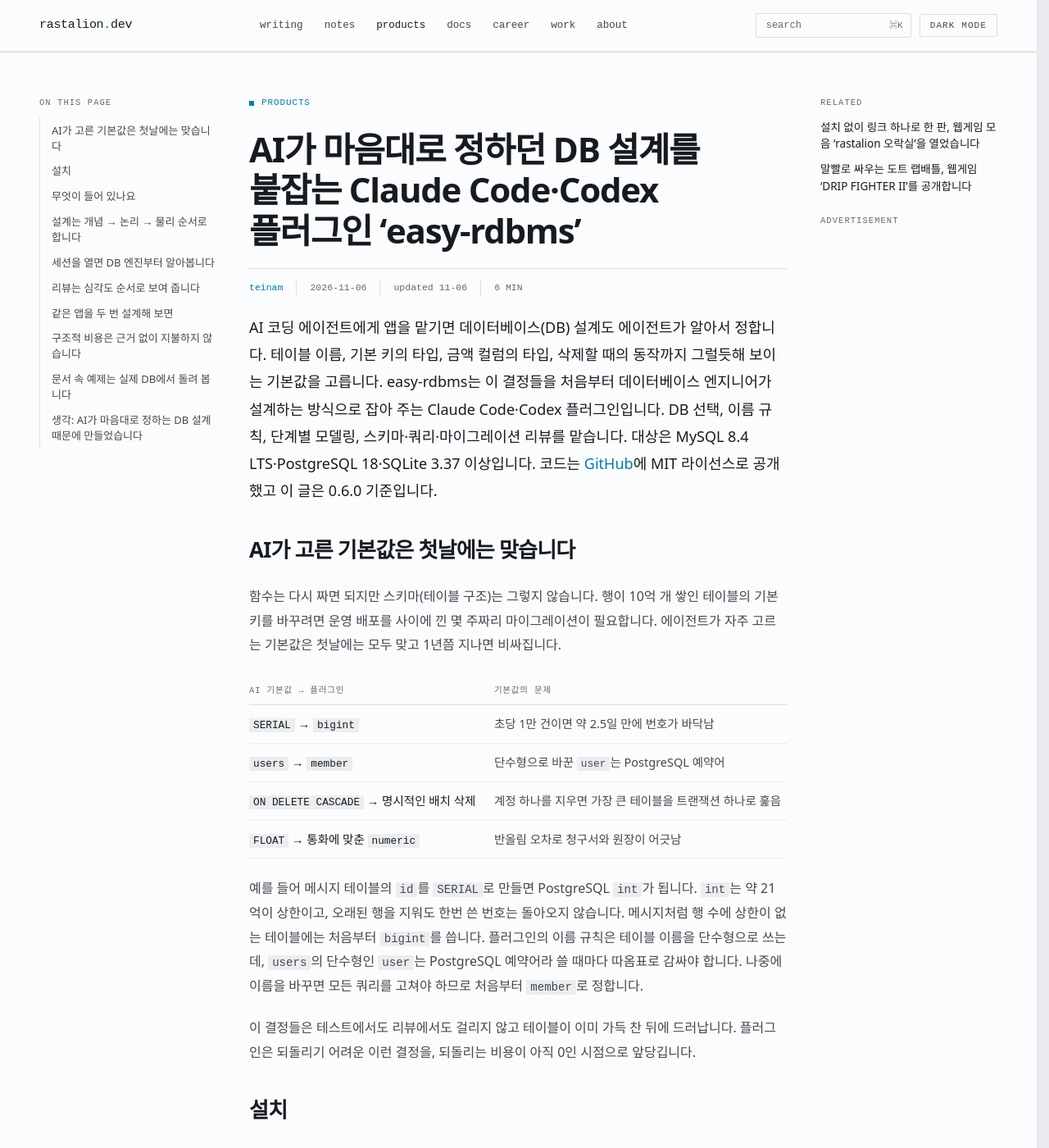
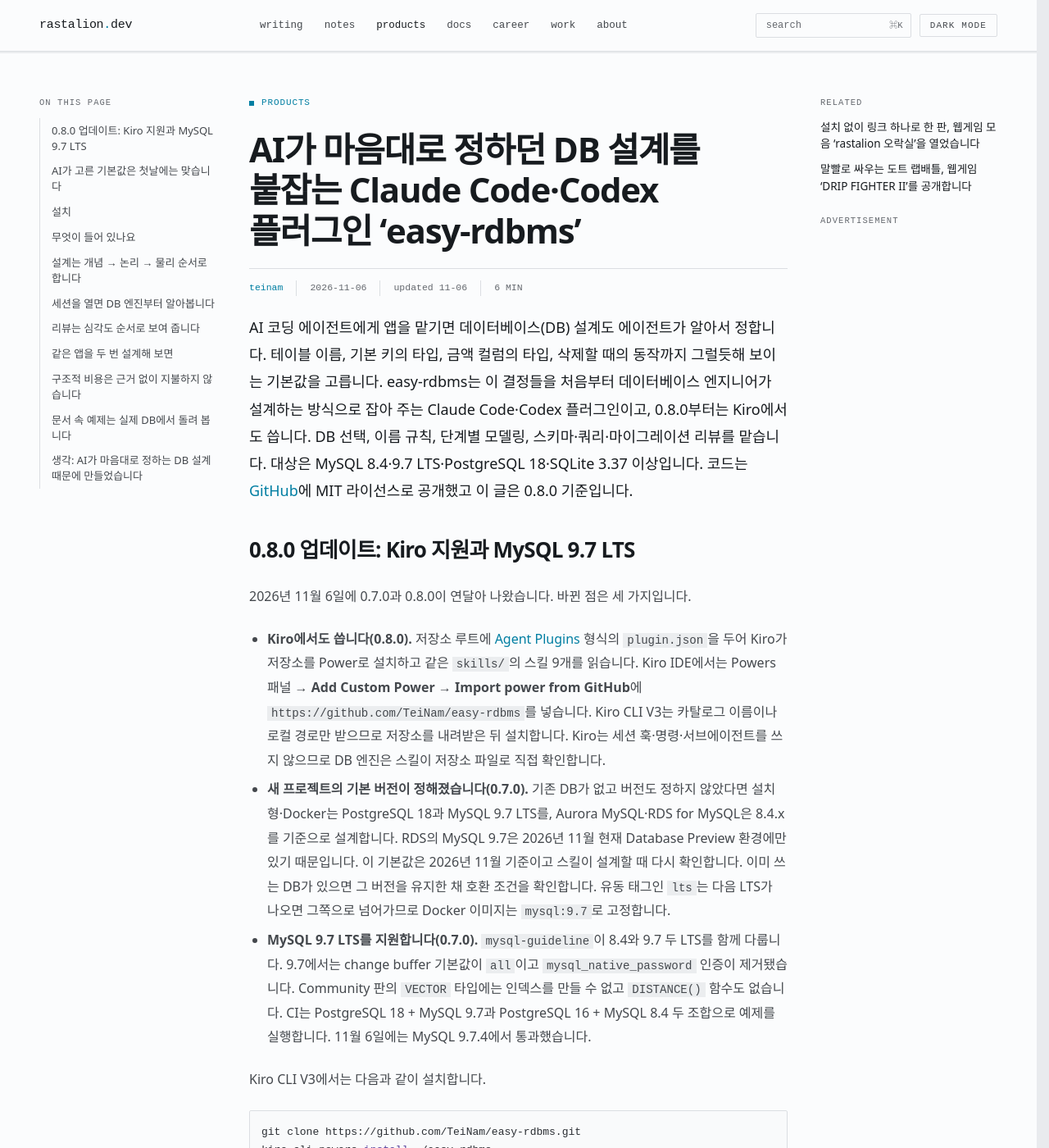
Before and after one commit to TeiNam/teinam.github.io, a Jekyll site: the page built from _posts/2026-11-06-easy-rdbms-plugin.md, in a window 1280 px wide and 1400 px high. Shown: the whole window at 82% size. Built offline with Jekyll 4.4.1, drawn with Linux system fonts in a browser that asks for light colours; some web fonts are replaced; comment, search, counter and statistics services are not loaded; some of the changed text lies outside the part shown.

Commit message:
docs: easy-rdbms 글에 0.7.0·0.8.0 업데이트 반영 (#66)
상단에 Kiro 지원·신규 구성 기본 버전·MySQL 9.7 LTS 절을 넣고
본문의 기준 버전·대상 엔진·스킬 공유 범위·CI 조합을 0.8.0 에 맞춘다.

Co-authored-by: Claude Opus 5.5 <noreply@anthropic.com>

````diff
--- a/_posts/2026-11-06-easy-rdbms-plugin.md
+++ b/_posts/2026-11-06-easy-rdbms-plugin.md
@@ -3,13 +3,36 @@ date: 2026-11-06 00:00:00 +0900
 title: "AI가 마음대로 정하던 DB 설계를 붙잡는 Claude Code·Codex 플러그인 ‘easy-rdbms’"
 category: products
 subcategory: 개발 도구
-excerpt: "바이브 코딩으로 앱을 만들 때 AI가 기본값으로 정해 버리는 데이터베이스 설계를 처음부터 바로잡는 Claude Code·Codex 플러그인 easy-rdbms를 소개합니다. DB 선택, 이름 규칙, 개념→논리→물리 단계 모델링, 스키마·쿼리·마이그레이션 리뷰를 MySQL 8.4·PostgreSQL 18·SQLite 기준으로 다룹니다."
+excerpt: "바이브 코딩으로 앱을 만들 때 AI가 기본값으로 정해 버리는 데이터베이스 설계를 처음부터 바로잡는 Claude Code·Codex 플러그인 easy-rdbms를 소개합니다. DB 선택, 이름 규칙, 개념→논리→물리 단계 모델링, 스키마·쿼리·마이그레이션 리뷰를 MySQL 8.4·9.7 LTS·PostgreSQL 18·SQLite 기준으로 다룹니다. 0.8.0부터 Kiro에서도 씁니다."
 last_modified_at: 2026-11-06
 permalink: /products/:title/
 image: /assets/img/og/easy-rdbms-plugin.png
 ---
 
-AI 코딩 에이전트에게 앱을 맡기면 데이터베이스(DB) 설계도 에이전트가 알아서 정합니다. 테이블 이름, 기본 키의 타입, 금액 컬럼의 타입, 삭제할 때의 동작까지 그럴듯해 보이는 기본값을 고릅니다. easy-rdbms는 이 결정들을 처음부터 데이터베이스 엔지니어가 설계하는 방식으로 잡아 주는 Claude Code·Codex 플러그인입니다. DB 선택, 이름 규칙, 단계별 모델링, 스키마·쿼리·마이그레이션 리뷰를 맡습니다. 대상은 MySQL 8.4 LTS·PostgreSQL 18·SQLite 3.37 이상입니다. 코드는 [GitHub](https://github.com/TeiNam/easy-rdbms)에 MIT 라이선스로 공개했고 이 글은 0.6.0 기준입니다.
+AI 코딩 에이전트에게 앱을 맡기면 데이터베이스(DB) 설계도 에이전트가 알아서 정합니다. 테이블 이름, 기본 키의 타입, 금액 컬럼의 타입, 삭제할 때의 동작까지 그럴듯해 보이는 기본값을 고릅니다. easy-rdbms는 이 결정들을 처음부터 데이터베이스 엔지니어가 설계하는 방식으로 잡아 주는 Claude Code·Codex 플러그인이고, 0.8.0부터는 Kiro에서도 씁니다. DB 선택, 이름 규칙, 단계별 모델링, 스키마·쿼리·마이그레이션 리뷰를 맡습니다. 대상은 MySQL 8.4·9.7 LTS·PostgreSQL 18·SQLite 3.37 이상입니다. 코드는 [GitHub](https://github.com/TeiNam/easy-rdbms)에 MIT 라이선스로 공개했고 이 글은 0.8.0 기준입니다.
+
+## 0.8.0 업데이트: Kiro 지원과 MySQL 9.7 LTS
+
+2026년 11월 6일에 0.7.0과 0.8.0이 연달아 나왔습니다. 바뀐 점은 세 가지입니다.
+
+- **Kiro에서도 씁니다(0.8.0).** 저장소 루트에 [Agent Plugins](https://agent-plugins.org/) 형식의 `plugin.json`을 두어 Kiro가 저장소를 Power로 설치하고 같은 `skills/`의 스킬 9개를 읽습니다. Kiro IDE에서는 Powers 패널 → **Add Custom Power** → **Import power from GitHub**에 `https://github.com/TeiNam/easy-rdbms`를 넣습니다. Kiro CLI V3는 카탈로그 이름이나 로컬 경로만 받으므로 저장소를 내려받은 뒤 설치합니다. Kiro는 세션 훅·명령·서브에이전트를 쓰지 않으므로 DB 엔진은 스킬이 저장소 파일로 직접 확인합니다.
+- **새 프로젝트의 기본 버전이 정해졌습니다(0.7.0).** 기존 DB가 없고 버전도 정하지 않았다면 설치형·Docker는 PostgreSQL 18과 MySQL 9.7 LTS를, Aurora MySQL·RDS for MySQL은 8.4.x를 기준으로 설계합니다. RDS의 MySQL 9.7은 2026년 11월 현재 Database Preview 환경에만 있기 때문입니다. 이 기본값은 2026년 11월 기준이고 스킬이 설계할 때 다시 확인합니다. 이미 쓰는 DB가 있으면 그 버전을 유지한 채 호환 조건을 확인합니다. 유동 태그인 `lts`는 다음 LTS가 나오면 그쪽으로 넘어가므로 Docker 이미지는 `mysql:9.7`로 고정합니다.
+- **MySQL 9.7 LTS를 지원합니다(0.7.0).** `mysql-guideline`이 8.4와 9.7 두 LTS를 함께 다룹니다. 9.7에서는 change buffer 기본값이 `all`이고 `mysql_native_password` 인증이 제거됐습니다. Community 판의 `VECTOR` 타입에는 인덱스를 만들 수 없고 `DISTANCE()` 함수도 없습니다. CI는 PostgreSQL 18 + MySQL 9.7과 PostgreSQL 16 + MySQL 8.4 두 조합으로 예제를 실행합니다. 11월 6일에는 MySQL 9.7.4에서 통과했습니다.
+
+Kiro CLI V3에서는 다음과 같이 설치합니다.
+
+```bash
+git clone https://github.com/TeiNam/easy-rdbms.git
+kiro-cli powers install ./easy-rdbms
+```
+
+이미 설치했다면 Claude Code는 `/easy-rdbms:update`, Codex는 `$easy-rdbms:update`로 업데이트합니다. Kiro에서는 easy-rdbms 업데이트를 요청하거나, IDE에서 Power의 **Check for updates**를 누릅니다. CLI에서는 내려받은 저장소를 갱신한 뒤 같은 경로로 다시 설치합니다.
+
+```bash
+git -C easy-rdbms pull --ff-only && kiro-cli powers install ./easy-rdbms
+```
+
+새 기본 버전은 모델로도 시험했습니다. 버전을 정하지 않은 신규 프로젝트의 기본 버전을 물었을 때, 스킬을 읽은 Haiku·Sonnet·Opus는 모두 Docker MySQL 9.7 LTS, Aurora·RDS 8.4.x, PostgreSQL 18을 고르고 8.4와 9.7의 change buffer 차이를 짚었습니다.
 
 ## AI가 고른 기본값은 첫날에는 맞습니다
 
@@ -42,11 +65,11 @@ codex plugin marketplace add TeiNam/easy-rdbms
 codex plugin add easy-rdbms@easy-rdbms
 ```
 
-Codex는 플러그인 훅(정해진 시점에 실행되는 스크립트)을 자동으로 신뢰하지 않습니다. 설치한 뒤 `/hooks`에서 Easy RDBMS의 `SessionStart` 훅을 확인하고 신뢰해야 DB 엔진 자동 감지가 켜집니다. 업데이트는 Claude Code에서 `/easy-rdbms:update`, Codex에서 `$easy-rdbms:update`로 합니다.
+Codex는 플러그인 훅(정해진 시점에 실행되는 스크립트)을 자동으로 신뢰하지 않습니다. 설치한 뒤 `/hooks`에서 Easy RDBMS의 `SessionStart` 훅을 확인하고 신뢰해야 DB 엔진 자동 감지가 켜집니다. 업데이트는 Claude Code에서 `/easy-rdbms:update`, Codex에서 `$easy-rdbms:update`로 합니다. Kiro에 설치하는 방법은 앞의 0.8.0 업데이트 절에 정리했습니다.
 
 ## 무엇이 들어 있나요
 
-스킬 9개가 들어 있고 Claude Code와 Codex가 같은 `skills/` 디렉터리를 함께 씁니다. 스킬(skill)은 에이전트가 특정 작업을 할 때 꺼내 읽는 지침 묶음입니다. 작업 내용이 스킬과 맞으면 자동으로 쓰이고 이름을 불러 직접 쓸 수도 있습니다.
+스킬 9개가 들어 있고 Claude Code·Codex·Kiro가 같은 `skills/` 디렉터리를 함께 씁니다. 스킬(skill)은 에이전트가 특정 작업을 할 때 꺼내 읽는 지침 묶음입니다. 작업 내용이 스킬과 맞으면 자동으로 쓰이고 이름을 불러 직접 쓸 수도 있습니다.
 
 | 스킬 | 쓰는 곳 |
 | --- | --- |
@@ -54,7 +77,7 @@ Codex는 플러그인 훅(정해진 시점에 실행되는 스크립트)을 자
 | `rdbms-modeling` | 개념 → 논리 → 물리 설계, 단계 사이마다 확인 |
 | `rdbms-review` | 이미 있는 SQL·스키마·마이그레이션 리뷰 |
 | `rdbms-naming` | 테이블·컬럼·인덱스·제약 조건 이름과 데이터 타입 선택 |
-| `mysql-guideline` | MySQL 8.4 LTS 이상, Aurora MySQL |
+| `mysql-guideline` | MySQL 8.4·9.7 LTS, Aurora MySQL |
 | `postgres-guideline` | PostgreSQL 18, 16/17 호환, 관리형·Aurora, FDW·PostGIS·pgvector |
 | `sqlite-guideline` | SQLite 3.37 이상, 임베디드·로컬·프로토타입 |
 | `database-migrations` | 무중단 스키마 변경과 롤백 전략 |
@@ -76,7 +99,7 @@ Claude Code에서는 `/schema-design`·`/schema-review` 명령과 `rdbms-modeler
 
 ## 세션을 열면 DB 엔진부터 알아봅니다
 
-세션이 시작될 때 `SessionStart` 훅이 프로젝트의 `docker-compose.yml`·`.env`·`prisma/schema.prisma`·`package.json`·`requirements.txt`·`go.mod` 같은 파일을 읽어 어떤 DB를 쓰는지 찾습니다. 드라이버 이름이나 접속 문자열로 PostgreSQL·MySQL·MariaDB·SQLite를 가려내고 `rds.amazonaws.com`이나 `supabase` 같은 흔적이 있으면 배포 형태도 함께 알려 줍니다. 엔진이 하나로 정해지면 에이전트가 같은 질문을 다시 하지 않고 버전과 배포 형태만 확인합니다. 아무것도 찾지 못하면 아무 말도 하지 않습니다.
+세션이 시작될 때 `SessionStart` 훅이 프로젝트의 `docker-compose.yml`·`.env`·`prisma/schema.prisma`·`package.json`·`requirements.txt`·`go.mod` 같은 파일을 읽어 어떤 DB를 쓰는지 찾습니다. 드라이버 이름이나 접속 문자열로 PostgreSQL·MySQL·MariaDB·SQLite를 가려내고 `rds.amazonaws.com`이나 `supabase` 같은 흔적이 있으면 배포 형태도 함께 알려 줍니다. 엔진이 하나로 정해지면 에이전트가 같은 질문을 다시 하지 않고 버전과 배포 형태만 확인합니다. 아무것도 찾지 못하면 아무 말도 하지 않습니다. Kiro에는 이 훅이 없어서 스킬이 저장소 파일을 보고 엔진을 직접 확인합니다.
 
 ## 리뷰는 심각도 순서로 보여 줍니다
 
@@ -102,7 +125,7 @@ DB 선택도 같습니다. `db-select`는 지금 규모에 맞는 구성을 고
 
 ## 문서 속 예제는 실제 DB에서 돌려 봅니다
 
-스킬 문서에 들어 있는 SQL 예제는 CI(지속적 통합)에서 일회용 PostgreSQL 16·18과 MySQL 8.4 컨테이너에서 실제로 실행합니다. PostgreSQL 18에서는 PostGIS와 pgvector 확장까지 설치해 돌립니다. 비교 문서의 ‘플러그인을 쓴 쪽’ DDL도 그대로 실행해 잘못된 값을 넣으면 체크 제약이 실제로 거부하는지 확인합니다. DB 감지 훅은 32가지 경우로 시험합니다.
+스킬 문서에 들어 있는 SQL 예제는 CI(지속적 통합)에서 일회용 컨테이너에서 실제로 실행합니다. 조합은 PostgreSQL 18 + MySQL 9.7과 PostgreSQL 16 + MySQL 8.4 두 가지입니다. PostgreSQL 18에서는 PostGIS와 pgvector 확장까지 설치해 돌립니다. 비교 문서의 ‘플러그인을 쓴 쪽’ DDL도 그대로 실행해 잘못된 값을 넣으면 체크 제약이 실제로 거부하는지 확인합니다. DB 감지 훅은 32가지 경우로 시험합니다.
 
 모델별 동작도 시험했습니다. 2026년 11월 3일, PostgreSQL 18 마이그레이션과 앱 코드에 결함 11개를 심었습니다. 이 코드의 리뷰를 Claude Haiku·Sonnet·Opus에 플러그인을 켠 채로 맡기고 Opus에는 플러그인 없이도 한 번 더 맡겼습니다. 네 번 모두 11개를 다 찾았습니다. 차이는 처방에서 났습니다. 플러그인 없이 리뷰한 Opus는 이력 테이블로 걸린 `ON DELETE CASCADE`를 MEDIUM으로 보고 `RESTRICT`를 제안했는데, 이렇게 하면 주문을 지울 수 없게 되어 이력 정책과 충돌합니다. 결함을 찾는 능력은 같았고 결과를 가른 것은 정책이었습니다.
 
````
